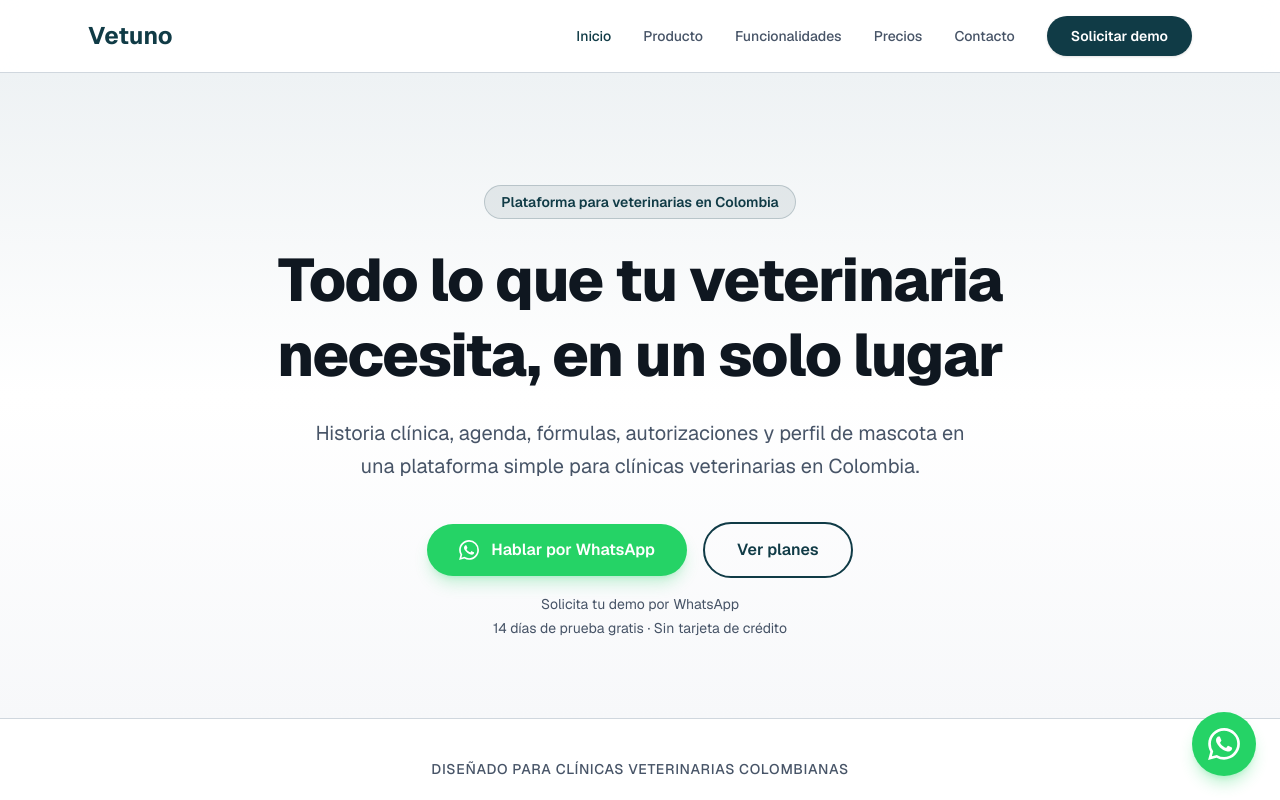
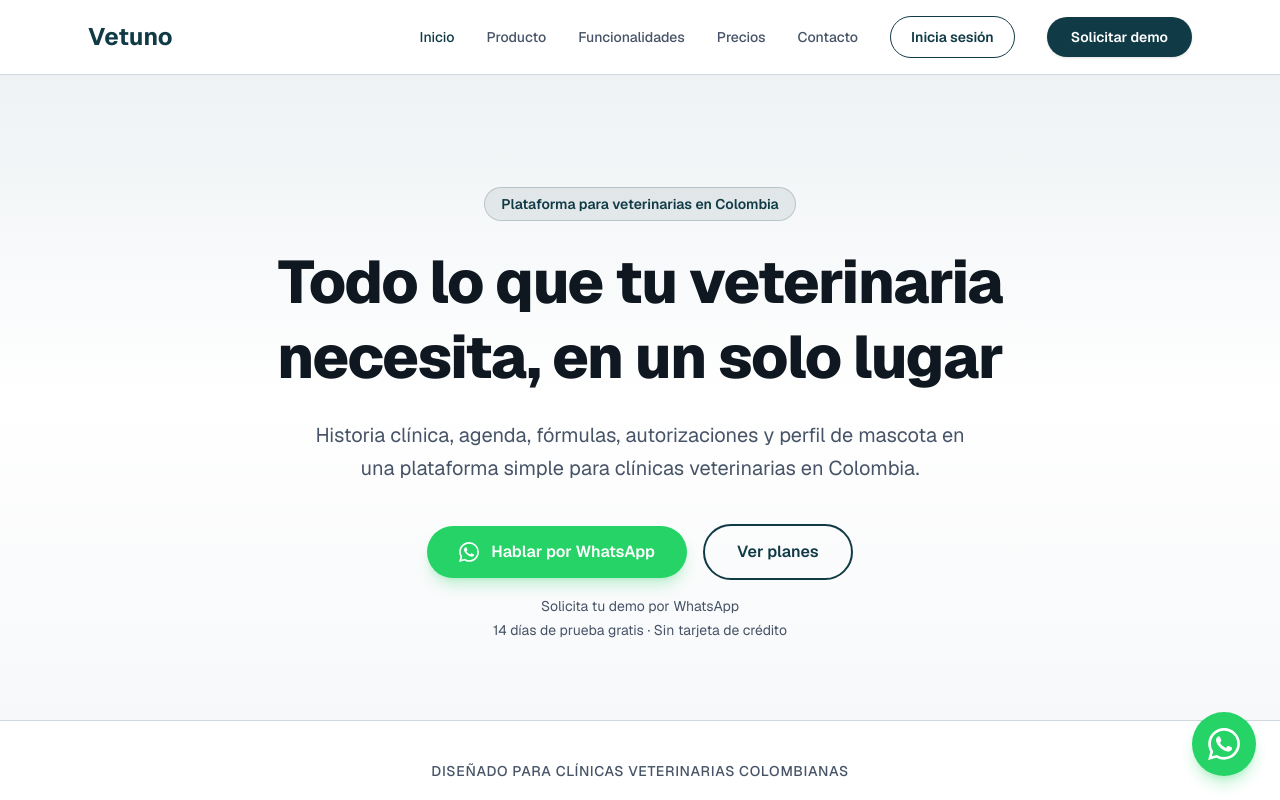
Before and after one commit to AutoSlop/vetuno, a Next.js app: page / in a window 1280 px wide. Shown: the top 800 px of the page. Built offline with nearby package versions, Linux system fonts and the light colour scheme.

Commit message:
feat: Actualiza el sitio existente de Vetuno. En el header / navegación superi

```diff
--- a/app/components/Header.tsx
+++ b/app/components/Header.tsx
@@ -36,6 +36,12 @@ export default function Header() {
               {link.label}
             </Link>
           ))}
+          <Link
+            href="/admin"
+            className="rounded-full border border-teal px-5 py-2.5 text-sm font-semibold text-teal transition hover:bg-teal hover:text-white"
+          >
+            Inicia sesión
+          </Link>
           <a
             href="https://wa.me/573145553305"
             target="_blank"
@@ -78,6 +84,13 @@ export default function Header() {
                 {link.label}
               </Link>
             ))}
+            <Link
+              href="/admin"
+              onClick={() => setMenuOpen(false)}
+              className="rounded-full border border-teal px-5 py-2.5 text-center text-sm font-semibold text-teal transition hover:bg-teal hover:text-white"
+            >
+              Inicia sesión
+            </Link>
             <a
               href="https://wa.me/573145553305"
               target="_blank"
```
